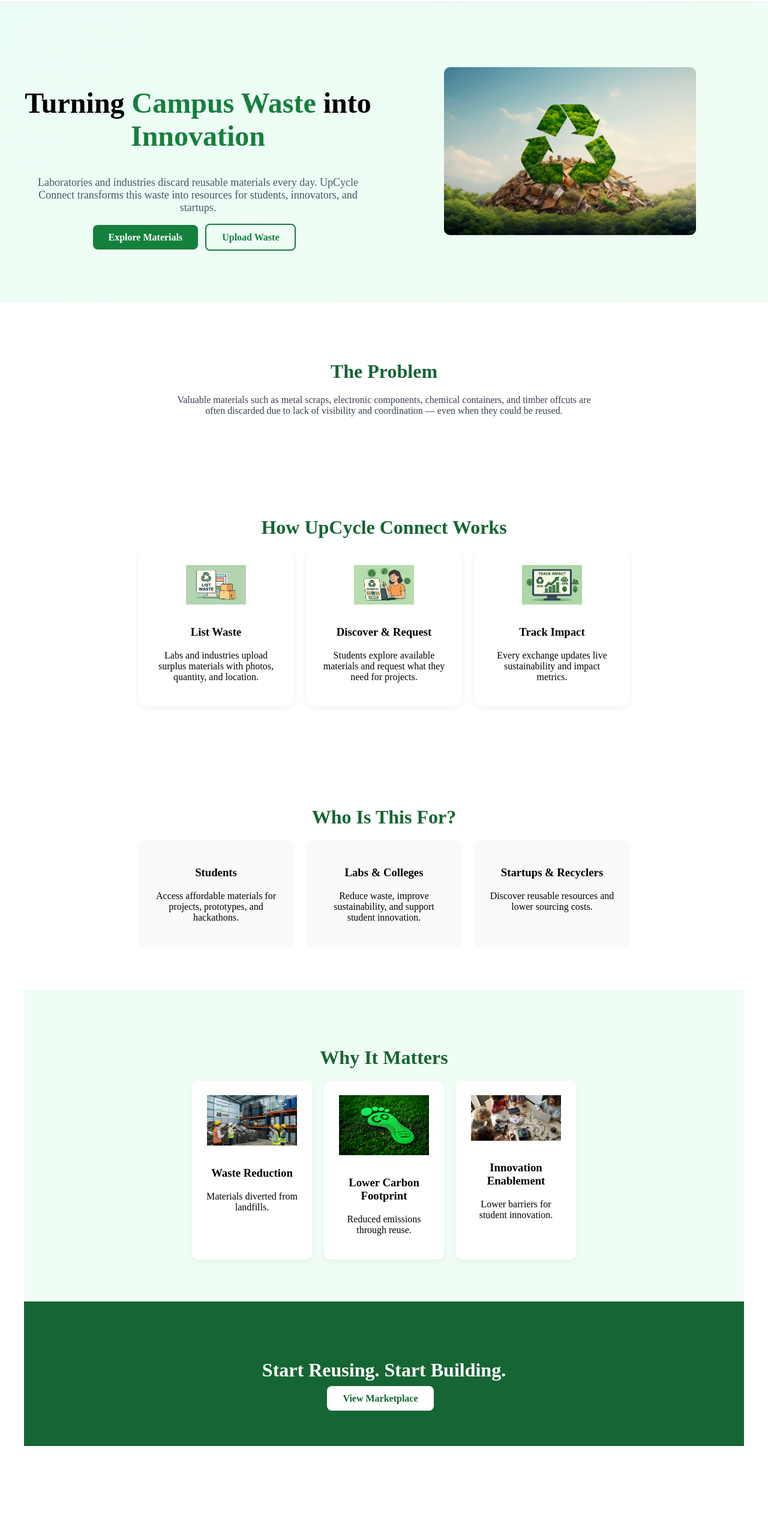
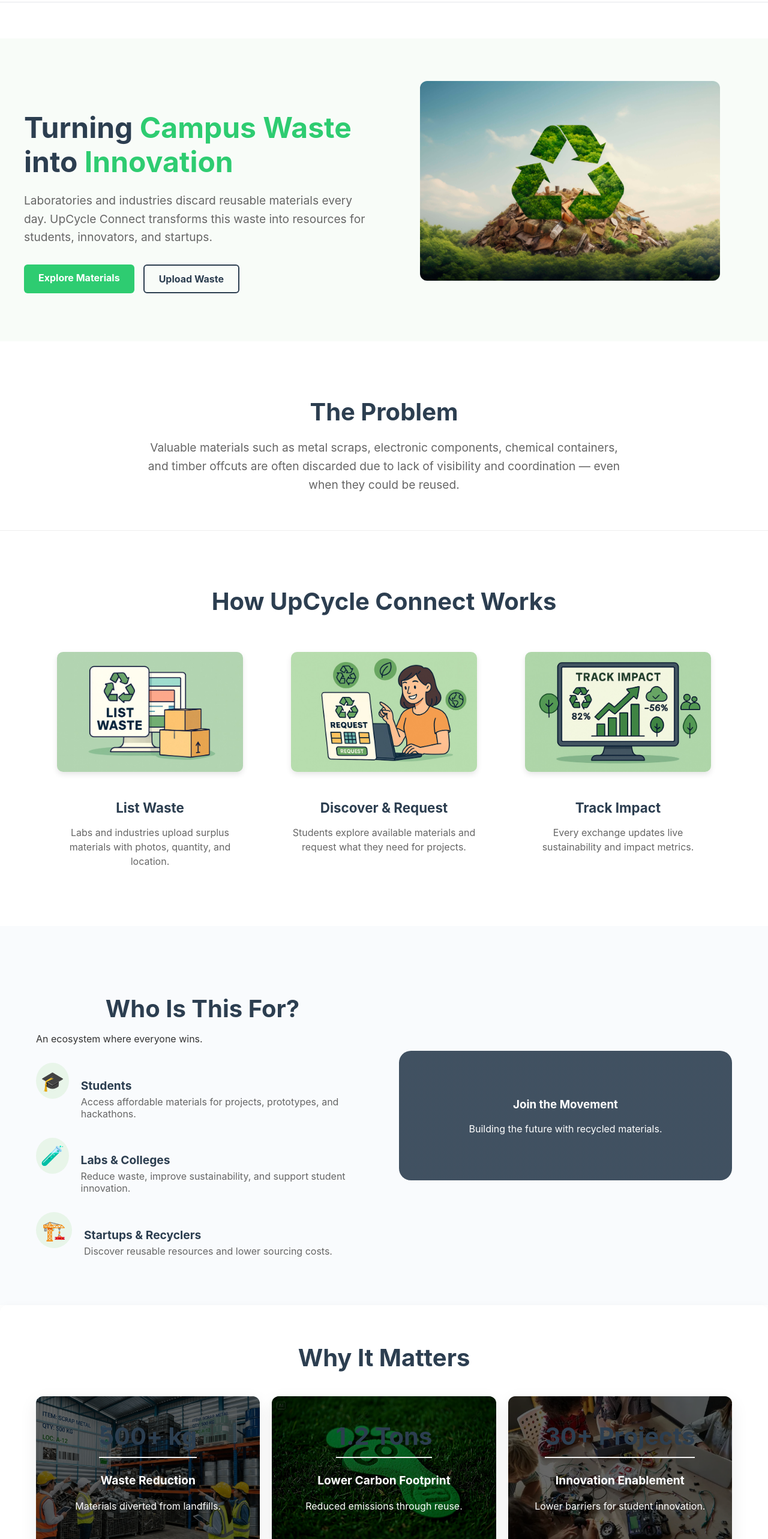
Before and after one commit to Gaurang-01/UpCycle_09, a React (Vite) app in the folder frontend/: page / in a window 1280 px wide. Shown: the part 60-2626 px from the top of the page at 60% size. Before the commit the page ends 2471 px from the top, so only its background shows below. Built offline with nearby package versions, Linux system fonts and the light colour scheme.

Commit message:
final commits 1

```diff
--- a/frontend/src/components/Navbar/Navbar.css
+++ b/frontend/src/components/Navbar/Navbar.css
@@ -16,6 +16,7 @@ body {
   top: 0;
   z-index: 100;
   width: 100%;
+  font-family: Georgia, 'Times New Roman', Times, serif;
 }
 
 /* LOGO */
--- a/frontend/src/components/Navbar/Navbar.jsx
+++ b/frontend/src/components/Navbar/Navbar.jsx
@@ -30,7 +30,7 @@ function Navbar() {
         <NavLink to="/map" className="nav-link" onClick={() => setOpen(false)}>Map</NavLink>
         <NavLink to="/impact" className="nav-link" onClick={() => setOpen(false)}>Impact</NavLink>
 
-        <NavLink to="/login" className="auth-link" onClick={() => setOpen(false)}>
+        <NavLink to="/auth" className="auth-link" onClick={() => setOpen(false)}>
           Login / Sign Up
         </NavLink>
       </div>
--- a/frontend/src/pages/Landing/Landing.css
+++ b/frontend/src/pages/Landing/Landing.css
@@ -1,388 +1,312 @@
-/* HERO */
+/* --- VARIABLES --- */
+:root {
+  --primary: #2ecc71;       /* Fresh Green */
+  --primary-dark: #27ae60;
+  --secondary: #2c3e50;     /* Dark Blue/Grey */
+  --bg-light: #f9fbfd;
+  --text-dark: #333;
+  --text-light: #666;
+  --shadow: 0 10px 30px rgba(0, 0, 0, 0.08);
+  --radius: 12px;
+}
+
+/* --- BASE --- */
+.landing-page {
+  font-family: 'Inter', system-ui, sans-serif;
+  color: var(--text-dark);
+  overflow-x: hidden;
+  margin-top: 60px;
+}
+
+.container {
+  max-width: 1200px;
+  margin: 0 auto;
+  padding: 0 20px;
+}
+
+a { text-decoration: none; }
+
+/* --- [REVERTED] ORIGINAL HERO STYLES --- */
 .hero {
-  padding: 100px 20px;
-  background: linear-gradient(135deg, #ecfdf5, #f0fdf4);
+  display: flex;
+  align-items: center;
+  justify-content: center;
+  padding: 80px 20px;
+  background-color: #f8fcf8; /* Light background */
 }
 
 .hero-content {
-  max-width: 1100px;
-  margin: auto;
   display: flex;
   align-items: center;
+  justify-content: space-between;
+  max-width: 1200px;
+  width: 100%;
   gap: 40px;
-  animation: fadeIn 1s ease-in-out;
 }
 
 .hero-text {
   flex: 1;
+  max-width: 600px;
 }
 
 .hero-text h1 {
-  font-size: 48px;
-  font-weight: 700;
+  font-size: 3rem;
+  line-height: 1.2;
+  color: var(--secondary);
+  margin-bottom: 20px;
 }
 
 .hero-text span {
-  color: #15803d;
+  color: var(--primary);
 }
 
 .hero-text p {
-  margin-top: 20px;
-  color: #4b5563;
-  font-size: 18px;
-  max-width: 600px;
+  font-size: 1.2rem;
+  color: var(--text-light);
+  margin-bottom: 30px;
+  line-height: 1.6;
 }
 
 .hero-actions {
-  margin-top: 30px;
+  display: flex;
+  gap: 15px;
 }
 
-.primary-btn,
-.secondary-btn {
-  padding: 12px 26px;
-  border-radius: 8px;
-  text-decoration: none;
-  font-weight: 600;
-  margin-right: 12px;
-}
-
-.primary-btn {
-  background: #15803d;
-  color: white;
-}
-
-.secondary-btn {
-  border: 2px solid #15803d;
-  color: #15803d;
-}
-
-/* HERO IMAGE */
 .hero-image {
   flex: 1;
-  border-radius: 1px;
+  display: flex;
+  justify-content: center;
 }
 
 .hero-image img {
   width: 100%;
-  max-width: 420px;
-  animation: float 4s ease-in-out infinite;
-  border-radius: 10px;
+  max-width: 500px;
+  border-radius: 12px;
 }
 
-/* SECTIONS */
-section {
-  padding: 70px 20px;
-  text-align: center;
+/* --- NEW: Floating Animation --- */
+.floating-img {
+  animation: float 4s ease-in-out infinite;
 }
 
-section h2 {
-  font-size: 32px;
-  margin-bottom: 20px;
-  color: #166534;
+@keyframes float {
+  0% { transform: translateY(0px); }
+  50% { transform: translateY(-15px); }
+  100% { transform: translateY(0px); }
 }
 
-/* PROBLEM */
-.problem p {
-  max-width: 700px;
-  margin: auto;
-  color: #374151;
+/* Buttons for Hero */
+.primary-btn {
+  background-color: var(--primary);
+  color: white;
+  padding: 12px 24px;
+  border-radius: 6px;
+  font-weight: bold;
+  transition: 0.3s;
 }
 
-/* HOW IT WORKS */
+.primary-btn:hover {
+  background-color: var(--primary-dark);
+}
+
+.secondary-btn {
+  background-color: transparent;
+  color: var(--secondary);
+  border: 2px solid var(--secondary);
+  padding: 12px 24px;
+  border-radius: 6px;
+  font-weight: bold;
+  transition: 0.3s;
+}
+
+.secondary-btn:hover {
+  background-color: var(--secondary);
+  color: white;
+}
+
+/* --- [REVERTED] ORIGINAL PROBLEM STYLES --- */
+.problem {
+  background-color: white;
+  text-align: center;
+  padding: 60px 20px;
+  border-bottom: 1px solid #eee;
+}
+
+.problem h2 {
+  font-size: 2.5rem;
+  color: var(--secondary);
+  margin-bottom: 20px;
+}
+
+.problem p {
+  font-size: 1.2rem;
+  color: var(--text-light);
+  max-width: 800px;
+  margin: 0 auto;
+  line-height: 1.6;
+}
+
+/* --- ORIGINAL HOW IT WORKS STYLES --- */
+.how-it-works {
+  padding: 60px 0;
+  text-align: center;
+  background-color: #fff;
+}
+
+.how-it-works h2 {
+  font-size: 2.5rem;
+  color: var(--secondary);
+  margin-bottom: 40px;
+}
+
 .steps {
   display: flex;
   justify-content: center;
-  gap: 20px;
+  gap: 40px;
   flex-wrap: wrap;
+  max-width: 1200px;
+  margin: 0 auto;
 }
 
 .step-card {
-  background: white;
-  padding: 24px;
-  width: 260px;
-  border-radius: 12px;
-  box-shadow: 0 4px 10px rgba(0,0,0,0.05);
-  transition: transform 0.3s ease, box-shadow 0.3s ease;
+  flex: 1;
+  min-width: 250px;
+  max-width: 350px;
+  text-align: center;
+  padding: 20px;
 }
 
 .step-card img {
-  width: 100px;
-  margin-bottom: 12px;
+  width: 100%;
+  height: 200px;
+  object-fit: cover;
+  border-radius: 10px;
+  margin-bottom: 20px;
+  box-shadow: 0 4px 10px rgba(0,0,0,0.1);
 }
 
-.step-card:hover {
-  transform: translateY(-6px);
-  box-shadow: 0 10px 25px rgba(0,0,0,0.08);
+.step-card h3 {
+  color: var(--secondary);
+  margin-bottom: 10px;
+  font-size: 1.4rem;
 }
 
-/* AUDIENCE */
-.audience-grid {
-  display: flex;
-  justify-content: center;
-  gap: 20px;
-  flex-wrap: wrap;
+.step-card p {
+  color: var(--text-light);
+  line-height: 1.5;
 }
 
-.audience-card {
-  background: #f9fafb;
-  padding: 24px;
-  width: 260px;
-  border-radius: 12px;
-  transition: transform 0.3s ease;
+/* --- [KEPT NEW] AUDIENCE SECTION --- */
+.audience-section { padding: 80px 0; background-color: var(--bg-light); }
+.audience-grid {
+  display: grid;
+  grid-template-columns: 1fr 1fr;
+  gap: 50px;
+  align-items: center;
 }
 
-.audience-card:hover {
-  transform: translateY(-6px);
+.audience-text h2 { font-size: 2.5rem; margin-bottom: 10px; color: var(--secondary); }
+.benefit-item { display: flex; gap: 20px; margin-top: 30px; }
+.benefit-item .icon {
+  font-size: 2rem;
+  background: #e8f5e9;
+  width: 60px;
+  height: 60px;
+  display: flex;
+  align-items: center;
+  justify-content: center;
+  border-radius: 50%;
+}
+.benefit-item h4 { font-size: 1.2rem; margin-bottom: 5px; color: var(--secondary); }
+.benefit-item p { color: var(--text-light); margin: 0; }
+
+.visual-box {
+  background: var(--secondary);
+  color: white;
+  padding: 60px;
+  border-radius: 20px;
+  text-align: center;
+  position: relative;
+  /* Fallback image if asset is missing, ensures design holds */
+  background: linear-gradient(rgba(44, 62, 80, 0.9), rgba(44, 62, 80, 0.9));
 }
 
-/* IMPACT */
-.impact-highlight {
-  background: #f0fdf4;
-}
+/* --- [KEPT NEW] IMPACT SECTION --- */
+.impact-section { padding: 80px 0; background: white; text-align: center; }
+.impact-section h2 { margin-bottom: 40px; color: var(--secondary); font-size: 2.5rem; }
 
-.impact-cards {
-  display: flex;
-  justify-content: center;
+.impact-grid {
+  display: grid;
+  grid-template-columns: repeat(auto-fit, minmax(300px, 1fr));
   gap: 20px;
-  flex-wrap: wrap;
 }
 
 .impact-card {
-  background: white;
-  padding: 24px;
-  width: 200px;
-  border-radius: 12px;
-  box-shadow: 0 4px 10px rgba(0,0,0,0.05);
-  transition: transform 0.3s ease;
+  position: relative;
+  height: 250px;
+  border-radius: var(--radius);
+  overflow: hidden;
+  box-shadow: var(--shadow);
 }
 
-.impact-card img {
-  width: 150px;
-  margin-bottom: 12px;
+.impact-card .bg-img {
+  width: 100%;
+  height: 100%;
+  object-fit: cover;
+  transition: transform 0.5s;
 }
 
-.impact-card:hover {
-  transform: translateY(-6px);
+.impact-card:hover .bg-img { transform: scale(1.1); }
+
+.impact-card .overlay {
+  position: absolute;
+  top: 0; left: 0; right: 0; bottom: 0;
+  background: rgba(0, 0, 0, 0.6);
+  display: flex;
+  flex-direction: column;
+  justify-content: center;
+  align-items: center;
+  color: white;
+  padding: 20px;
 }
 
-/* FINAL CTA */
-.final-cta {
-  background: #166534;
-  color: white;
+.impact-card h3 { font-size: 2.5rem; margin: 0; color: var(--primary); }
+.impact-card h4 { font-size: 1.2rem; margin: 5px 0; }
+
+/* --- [KEPT NEW] CTA SECTION --- */
+.cta-section {
+  padding: 100px 0;
+  text-align: center;
+  background: var(--bg-light);
+}
+.cta-section h2 { font-size: 3rem; margin-bottom: 10px; color: var(--secondary); }
+.cta-section p { font-size: 1.3rem; margin-bottom: 30px; color: var(--text-light); }
+
+/* --- BUTTONS FOR NEW SECTIONS --- */
+.btn {
+  display: inline-block;
+  padding: 12px 28px;
+  border-radius: 50px;
+  font-weight: 600;
+  transition: all 0.3s ease;
+  cursor: pointer;
 }
 
-.final-cta h2 {
+.btn-primary {
+  background: var(--primary);
   color: white;
+  box-shadow: 0 4px 15px rgba(46, 204, 113, 0.4);
 }
 
-.final-cta .primary-btn {
-  background: white;
-  color: #166534;
+.btn-large {
+  padding: 16px 40px;
+  font-size: 1.1rem;
 }
 
-/* ANIMATIONS */
-@keyframes fadeIn {
-  from {
-    opacity: 0;
-    transform: translateY(20px);
-  }
-  to {
-    opacity: 1;
-    transform: translateY(0);
-  }
+/* --- RESPONSIVE --- */
+@media (max-width: 768px) {
+  .hero-content { flex-direction: column; text-align: center; }
+  .hero-actions { justify-content: center; }
+  .audience-grid { grid-template-columns: 1fr; }
+  .benefit-item { flex-direction: column; align-items: center; text-align: center; }
 }
-
-@keyframes float {
-  0% {
-    transform: translateY(0);
-  }
-  50% {
-    transform: translateY(-10px);
-  }
-  100% {
-    transform: translateY(0);
-  }
-}
-/* ========================= */
-/* 📱 MOBILE RESPONSIVENESS */
-/* ========================= */
-
-@media (max-width: 768px) {
-
-  /* HERO FIX */
-  .hero {
-    padding: 70px 16px;
-  }
-
-  .hero-content {
-    flex-direction: column;
-    text-align: center;
-    gap: 32px;
-  }
-
-  .hero-text h1 {
-    font-size: 34px;
-    line-height: 1.2;
-  }
-
-  .hero-text p {
-    font-size: 16px;
-    max-width: 100%;
-  }
-
-  .hero-actions {
-    display: flex;
-    justify-content: center;
-    flex-wrap: wrap;
-    gap: 14px;
-  }
-
-  .primary-btn,
-  .secondary-btn {
-    margin-right: 0;
-    width: 100%;
-    max-width: 260px;
-  }
-
-  /* HERO IMAGE */
-  .hero-image img {
-    max-width: 280px;
-    animation: none;
-  }
-
-  /* SECTIONS */
-  section {
-    padding: 60px 16px;
-  }
-
-  section h2 {
-    font-size: 26px;
-  }
-
-  /* HOW IT WORKS */
-  .steps {
-    flex-direction: column;
-    align-items: center;
-  }
-
-  .step-card {
-    width: 100%;
-    max-width: 300px;
-  }
-
-  /* AUDIENCE */
-  .audience-grid {
-    flex-direction: column;
-    align-items: center;
-  }
-
-  .audience-card {
-    width: 100%;
-    max-width: 300px;
-  }
-
-  /* IMPACT */
-  .impact-cards {
-    flex-direction: column;
-    align-items: center;
-  }
-
-  .impact-card {
-    width: 100%;
-    max-width: 280px;
-  }
-
-  .impact-card img {
-    width: 120px;
-  }
-
-  /* FINAL CTA */
-  .final-cta {
-    padding: 70px 16px;
-  }
-}
-/* =============================== */
-/* 📱 MOBILE CENTER ALIGN FIX */
-/* =============================== */
-
-@media (max-width: 768px) {
-
-  /* Center ALL section content */
-  section {
-    display: flex;
-    flex-direction: column;
-    align-items: center;
-  }
-
-  /* Hero text center */
-  .hero-text {
-    text-align: center;
-    align-items: center;
-  }
-
-  /* Paragraphs center */
-  .hero-text p,
-  .problem p {
-    margin-left: auto;
-    margin-right: auto;
-    text-align: center;
-  }
-
-  /* Headings center */
-  h1, h2, h3 {
-    text-align: center;
-  }
-
-  /* Buttons center */
-  .hero-actions {
-    justify-content: center;
-    align-items: center;
-  }
-
-  /* Fix cards alignment */
-  .steps,
-  .audience-grid,
-  .impact-cards {
-    align-items: center;
-  }
-
-  /* Cards fully centered */
-  .step-card,
-  .audience-card,
-  .impact-card {
-    margin-left: auto;
-    margin-right: auto;
-  }
-
-  /* Image center */
-  .hero-image {
-    display: flex;
-    justify-content: center;
-  }
-}
-/* Global content centering */
-.hero-content,
-.problem,
-.how-it-works,
-.audience,
-.impact-highlight,
-.final-cta {
-  max-width: 1200px;
-  margin-left: auto;
-  margin-right: auto;
-}
-@media (max-width: 768px) {
-  body {
-    overflow-x: hidden;
-  }
-
-  section {
-    width: 100%;
-    max-width: 100%;
-  }
-
-  .hero-content {
-    padding-left: 16px;
-    padding-right: 16px;
-  }
-}
--- a/frontend/src/pages/Landing/Landing.jsx
+++ b/frontend/src/pages/Landing/Landing.jsx
@@ -15,20 +15,17 @@ function Landing() {
     {
       img: listWasteImg,
       title: "List Waste",
-      desc:
-        "Labs and industries upload surplus materials with photos, quantity, and location.",
+      desc: "Labs and industries upload surplus materials with photos, quantity, and location.",
     },
     {
       img: Request,
       title: "Discover & Request",
-      desc:
-        "Students explore available materials and request what they need for projects.",
+      desc: "Students explore available materials and request what they need for projects.",
     },
     {
       img: trackimpact,
       title: "Track Impact",
-      desc:
-        "Every exchange updates live sustainability and impact metrics.",
+      desc: "Every exchange updates live sustainability and impact metrics.",
     },
   ];
 
@@ -36,16 +33,19 @@ function Landing() {
     {
       img: recycleworker,
       title: "Waste Reduction",
+      value: "500+ kg",
       desc: "Materials diverted from landfills.",
     },
     {
       img: CO2,
       title: "Lower Carbon Footprint",
+      value: "1.2 Tons",
       desc: "Reduced emissions through reuse.",
     },
     {
       img: innovation,
       title: "Innovation Enablement",
+      value: "30+ Projects",
       desc: "Lower barriers for student innovation.",
     },
   ];
@@ -54,7 +54,9 @@ function Landing() {
     <>
       <Navbar />
 
-      {/* HERO */}
+      <div className="landing-page">
+
+        {/* --- [REVERTED] ORIGINAL HERO SECTION --- */}
         <section className="hero">
             <div className="hero-content">
                 <div className="hero-text">
@@ -79,16 +81,18 @@ function Landing() {
                 </div>
 
                 <div className="hero-image">
+                    {/* Added floating-img class here */}
                     <img
                         src={recycle}
                         alt="Sustainable Innovation"
                         loading="lazy"
+                        className="floating-img"
                     />
                 </div>
             </div>
         </section>
 
-      {/* PROBLEM */}
+        {/* --- [REVERTED] ORIGINAL PROBLEM SECTION --- */}
         <section className="problem">
             <h2>The Problem</h2>
             <p>
@@ -99,10 +103,10 @@ function Landing() {
             </p>
         </section>
 
-      {/* HOW IT WORKS */}
+        {/* --- ORIGINAL HOW IT WORKS SECTION --- */}
         <section className="how-it-works">
+          <div className="container">
             <h2>How UpCycle Connect Works</h2>
-
             <div className="steps">
               {steps.map((step, index) => (
                 <div className="step-card" key={index}>
@@ -112,58 +116,83 @@ function Landing() {
                 </div>
               ))}
             </div>
+          </div>
         </section>
 
-      {/* AUDIENCE */}
-      <section className="audience">
+        {/* --- [KEPT NEW] AUDIENCE SECTION --- */}
+        <section className="audience-section">
+          <div className="container">
+            <div className="audience-grid">
+              <div className="audience-text">
                 <h2>Who Is This For?</h2>
+                <p>An ecosystem where everyone wins.</p>
 
-        <div className="audience-grid">
-          <div className="audience-card">
-            <h3>Students</h3>
-            <p>
-              Access affordable materials for projects, prototypes, and
-              hackathons.
-            </p>
+                <div className="benefit-item">
+                  <div className="icon">🎓</div>
+                  <div>
+                    <h4>Students</h4>
+                    <p>Access affordable materials for projects, prototypes, and hackathons.</p>
+                  </div>
                 </div>
 
-          <div className="audience-card">
-            <h3>Labs & Colleges</h3>
-            <p>
-              Reduce waste, improve sustainability, and support student
-              innovation.
-            </p>
+                <div className="benefit-item">
+                  <div className="icon">🧪</div>
+                  <div>
+                    <h4>Labs & Colleges</h4>
+                    <p>Reduce waste, improve sustainability, and support student innovation.</p>
+                  </div>
                 </div>
 
-          <div className="audience-card">
-            <h3>Startups & Recyclers</h3>
+                <div className="benefit-item">
+                  <div className="icon">🏗️</div>
+                  <div>
+                    <h4>Startups & Recyclers</h4>
                     <p>Discover reusable resources and lower sourcing costs.</p>
+                  </div>
+                </div>
+              </div>
+
+              <div className="audience-visual">
+                <div className="visual-box">
+                  <h3>Join the Movement</h3>
+                  <p>Building the future with recycled materials.</p>
+                </div>
+              </div>
             </div>
           </div>
         </section>
 
-      {/* IMPACT */}
-      <section className="impact-highlight">
+        {/* --- [KEPT NEW] IMPACT SECTION --- */}
+        <section className="impact-section">
+          <div className="container">
             <h2>Why It Matters</h2>
-
-        <div className="impact-cards">
+            <div className="impact-grid">
               {impacts.map((item, index) => (
                 <div className="impact-card" key={index}>
-              <img src={item.img} alt={item.title} loading="lazy" />
-              <h3>{item.title}</h3>
+                  <img src={item.img} alt={item.title} className="bg-img" />
+                  <div className="overlay">
+                    <h3>{item.value}</h3>
+                    <h4>{item.title}</h4>
                     <p>{item.desc}</p>
+                  </div>
                 </div>
               ))}
             </div>
+          </div>
         </section>
 
-      {/* CTA */}
-      <section className="final-cta">
+        {/* --- [KEPT NEW] CTA SECTION --- */}
+        <section className="cta-section">
+          <div className="container">
             <h2>Start Reusing. Start Building.</h2>
-        <a href="/marketplace" className="primary-btn">
+            <p>Join the circular economy movement today.</p>
+            <a href="/marketplace" className="btn btn-primary btn-large">
               View Marketplace
             </a>
+          </div>
         </section>
+
+      </div>
     </>
   );
 }
```
Lines whose indentation alone changed are shown as unchanged.
